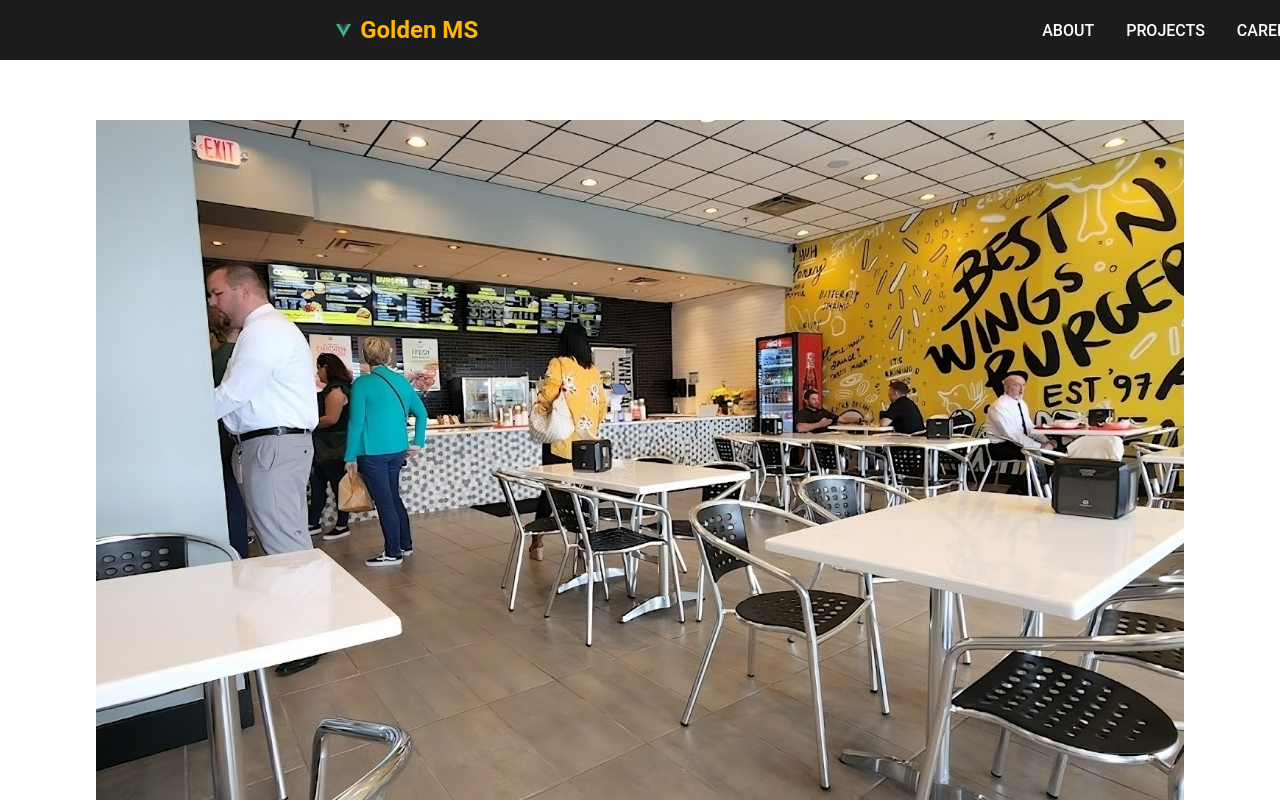
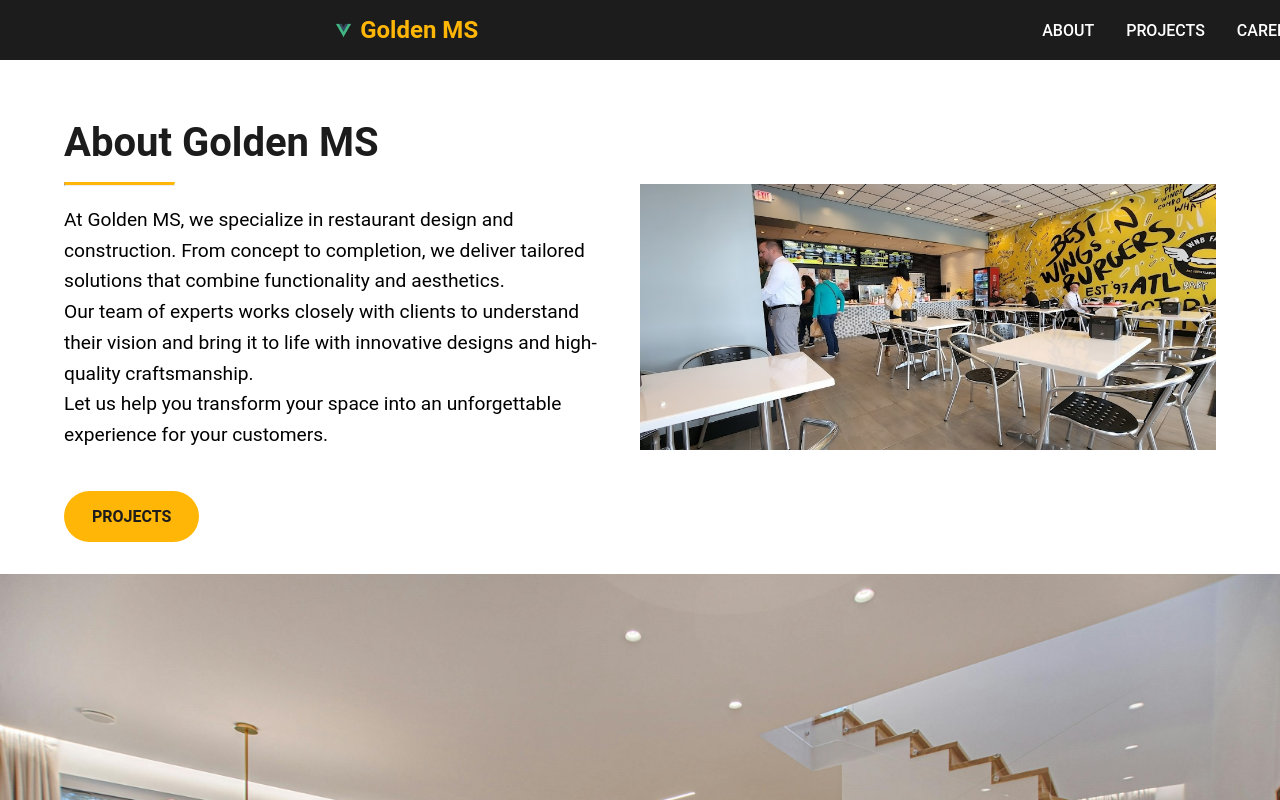
Before and after one commit to aaronmpark/interior-design-portfolio, a Vue app: page /about in a window 1280 px wide. Shown: the top 800 px of the page. Built offline with nearby package versions, Linux system fonts and the light colour scheme.

Commit message:
edit about

```diff
--- a/src/components/About.vue
+++ b/src/components/About.vue
@@ -1,13 +1,29 @@
 <template>
     <div class="about">
         <Navbar />
-        <img :src="about_image" alt="WNB Factory" class="about-image" />
+        <div class="about-content">
+            <div class="about-text">
+                <h1>About Golden MS</h1>
+                <hr />
+                <p>
+                    At Golden MS, we specialize in restaurant design and construction. From concept to completion, we deliver tailored solutions that combine functionality and aesthetics.<br />
+                    Our team of experts works closely with clients to understand their vision and bring it to life with innovative designs and high-quality craftsmanship.
+                    <br />
+                    Let us help you transform your space into an unforgettable experience for your customers.
+                </p>
+                <router-link to="/projects" class="about-button">PROJECTS</router-link>
+            </div>
+            <img :src="about_image" alt="WNB Factory" class="about-image" />
+        </div>
+        <img :src="additional_image" alt="Additional Design" class="additional-image" />
     </div>
 </template>
 
 <script>
 import Navbar from './Navbar.vue';
 import about_image from '../assets/wnb_factory.jpeg';
+import additional_image from '../assets/example.jpg';
+
 export default {
   name: 'DefaultAbout',
   components: {
@@ -17,28 +33,87 @@ export default {
   },
   data() {
     return {
-      about_image
+      about_image,
+      additional_image
     };
   }
 }
-
 </script>
 
 <style scoped>
 .about {
   position: relative;
   display: flex;
-  justify-content: center;
+  flex-direction: column;
   align-items: center;
   width: 100vw;
-  height: 100vh;
 }
 
+.about-content {
+  display: flex;
+  flex-direction: row;
+  align-items: center;
+  justify-content: space-between;
+  width: 90%;
+  max-width: 1200px;
+  margin: 2rem auto;
+}
+
+.additional-image {
+  width: 100%; /* Make the image stretch across the whole width */
+  height: auto; /* Maintain the aspect ratio */
+  display: block;
+}
+
+.about-text {
+  flex: 1;
+  color: black;
+  text-align: left;
+  padding-right: 2rem;
+}
+
+.about-text h1 {
+  font-size: 2.5rem;
+  color: #1C1C1C;
+  margin-bottom: 1rem;
+}
+
+.about-text hr {
+  width: 20%; /* Adjust the width to match the text */
+  margin: 0; /* Remove extra margins */
+  border-top: 3px solid #FFB606; /* Keep the same style */
+}
+
+.about-text p {
+  font-size: 1.2rem;
+  line-height: 1.6;
+  margin-bottom: 1.5rem;
+}
+
+.about-button {
+  background-color: #FFB606;
+  color: #1C1C1C;
+  border: none;
+  padding: 1rem 1.75rem;
+  font-size: 1rem;
+  font-weight: bold;
+  border-radius: 50px;
+  cursor: pointer;
+  transition: background-color 0.3s ease, transform 0.2s ease;
+  margin: 1rem 0 0 ;
+  display: inline-block;
+  text-align: center;
+  text-decoration: none;
+}
+
+.about-button:hover {
+  transform: scale(1.1); /* Slight zoom effect */
+}
 
 .about-image {
-  width: 85vw;
-  height: 85vh;
+  flex: 1;
+  max-width: 50%; /* Reduce the maximum width of the image */
+  height: auto;
   object-fit: cover;
-  display: block;
 }
 </style>
```
